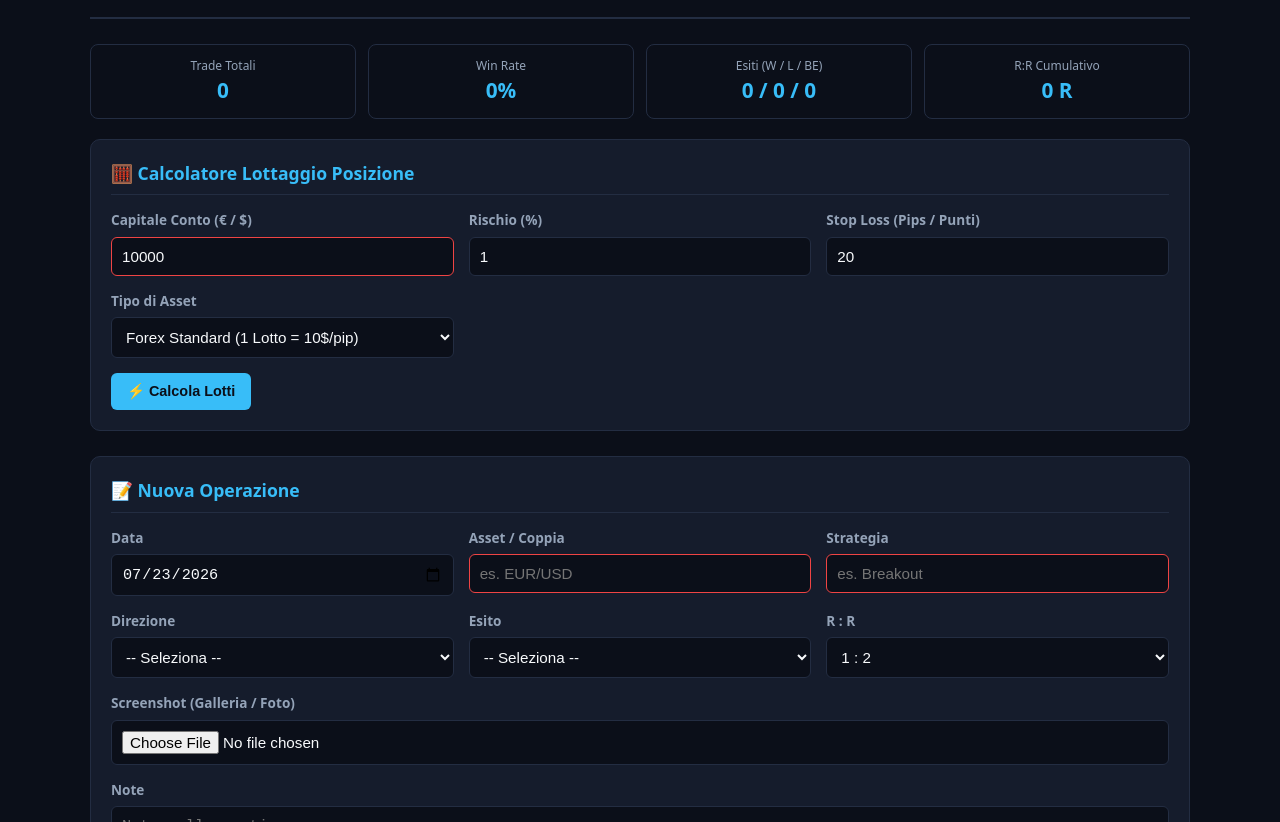
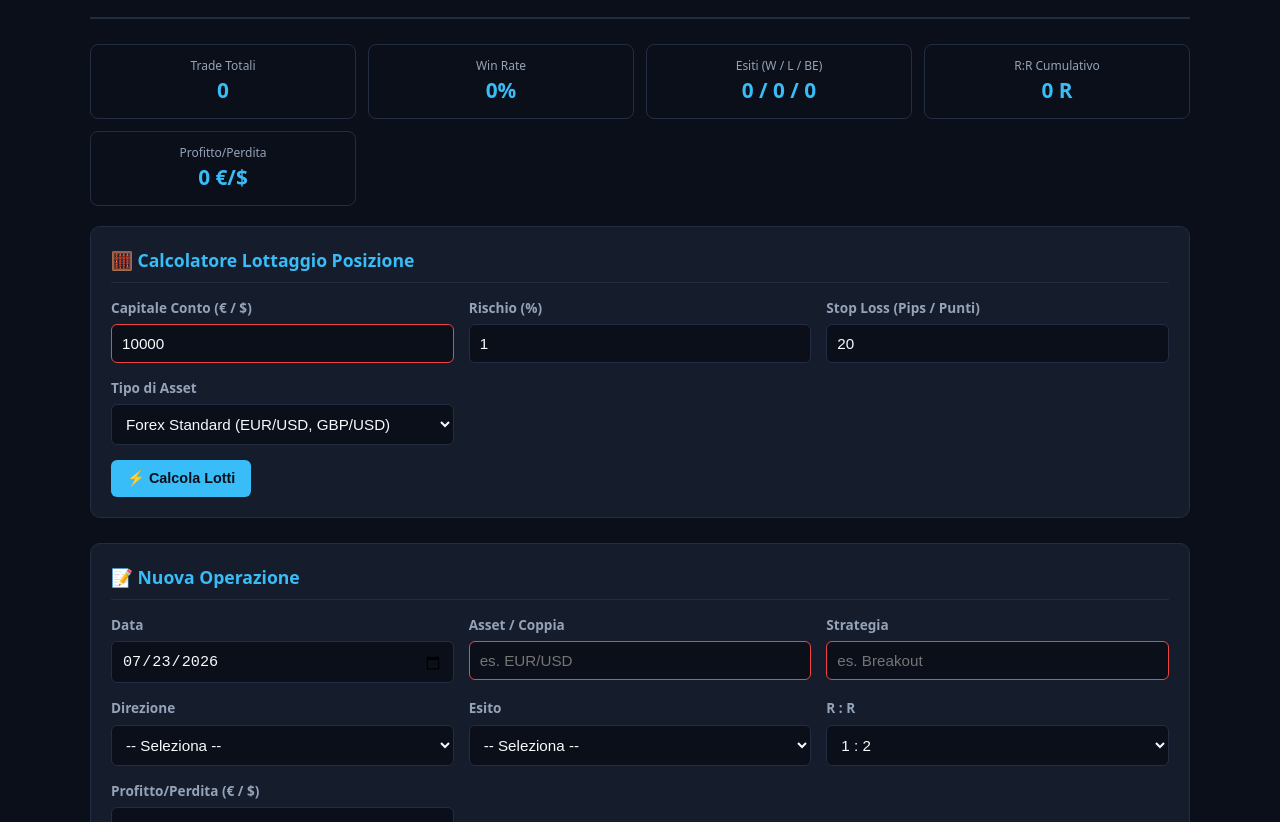
Before and after one commit to KingOfLiquidity/trading-journal-, a plain HTML site: page index.html in a window 1280 px wide. Shown: the part 130-952 px from the top of the page. Drawn offline with Linux system fonts and the light colour scheme.

Commit message:
📝 HTML aggiornato: Aggiunti asset type corretti e campo profitto

```diff
--- a/index.html
+++ b/index.html
@@ -44,6 +44,10 @@
             <div class="lbl">R:R Cumulativo</div>
             <div class="val" id="statRR">0 R</div>
         </div>
+        <div class="stat-card">
+            <div class="lbl">Profitto/Perdita</div>
+            <div class="val" id="statProfit">0 €/$</div>
+        </div>
     </div>
 
     <!-- CALCOLATORE LOTTAGGIO -->
@@ -65,8 +69,14 @@
             <div class="form-group">
                 <label for="calcAssetType">Tipo di Asset</label>
                 <select id="calcAssetType">
-                    <option value="forex">Forex Standard (1 Lotto = 10$/pip)</option>
-                    <option value="crypto_index">Indici / Crypto / Azioni</option>
+                    <option value="forex_standard">Forex Standard (EUR/USD, GBP/USD)</option>
+                    <option value="forex_jpy">Forex JPY (USD/JPY, EUR/JPY)</option>
+                    <option value="gold">Oro (XAUUSD)</option>
+                    <option value="indices_es">Indici - S&P 500 (ES) - Futures</option>
+                    <option value="indices_nq">Indici - Nasdaq (NQ) - Futures</option>
+                    <option value="indices_dax">Indici - DAX - Futures</option>
+                    <option value="crypto_btc">Crypto - Bitcoin (BTC) - Futures</option>
+                    <option value="crypto_eth">Crypto - Ethereum (ETH) - Futures</option>
                 </select>
             </div>
         </div>
@@ -74,8 +84,10 @@
             <button type="button" class="btn-primary" onclick="calculateLotSize()">⚡ Calcola Lotti</button>
         </div>
         <div id="calcResult" class="result-box" style="display:none;">
-            Taglia Posizione: <strong id="lotResultText">0.00</strong> Lotti
-            <div id="riskAmountText"></div>
+            <div style="font-size: 1.2em; margin-bottom: 10px;">
+                <strong>Taglia Posizione: <span id="lotResultText">0.00</span> Lotti/Contratti</strong>
+            </div>
+            <div id="riskAmountText" style="font-size: 0.95em;"></div>
         </div>
     </div>
 
@@ -127,6 +139,10 @@
                         <option value="1:5">1 : 5</option>
                     </select>
                 </div>
+                <div class="form-group">
+                    <label for="profit">Profitto/Perdita (€ / $)</label>
+                    <input type="number" id="profit" placeholder="0.00" step="0.01">
+                </div>
                 <div class="form-group full-width">
                     <label for="imageFile">Screenshot (Galleria / Foto)</label>
                     <input type="file" id="imageFile" accept="image/*">
@@ -155,6 +171,7 @@
                         <th>Direzione</th>
                         <th>Esito</th>
                         <th>R:R</th>
+                        <th>Profitto</th>
                         <th>Foto</th>
                         <th>Note</th>
                         <th>Azione</th>
```
